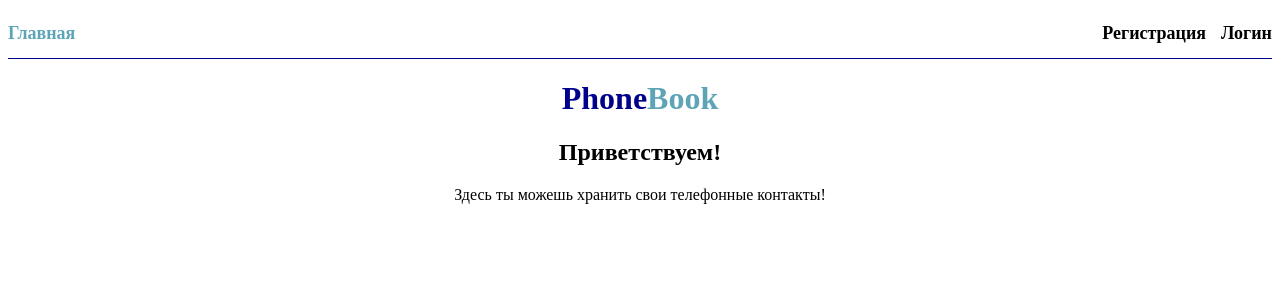
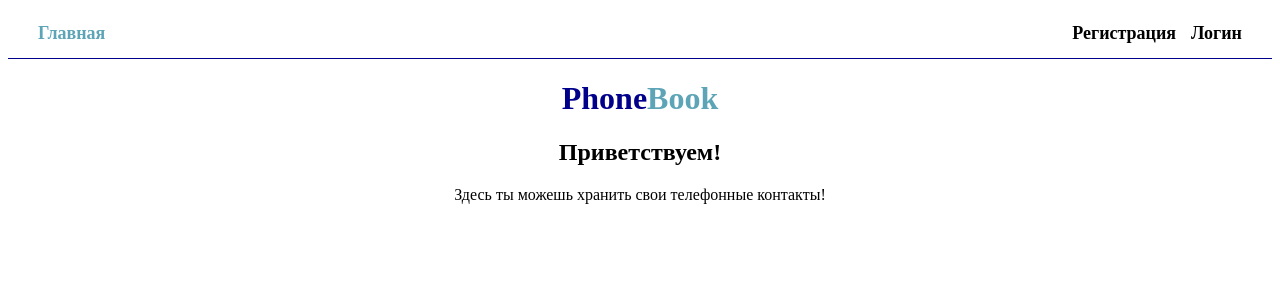
Before and after one commit to Olga-Konopleva/goit-react-hw-09-phonebook, a React (Create React App) app: page / in a window 1280 px wide. Shown: the top 300 px of the page. Built offline with nearby package versions, Linux system fonts and the light colour scheme.

Commit message:
правка стилей

```diff
--- a/public/index.html
+++ b/public/index.html
@@ -9,7 +9,7 @@
       name="description"
       content="Web site created using create-react-app"
     />
-    <title>React App</title>
+    <title>PhoneBook</title>
   </head>
   <body>
     <noscript>You need to enable JavaScript to run this app.</noscript>
--- a/src/components/AppBar/AppBar.module.scss
+++ b/src/components/AppBar/AppBar.module.scss
@@ -5,4 +5,6 @@
   align-items: center;
   height: 50px;
   margin-bottom: 20px;
+  padding-left: 30px;
+  padding-right: 30px;
 }
```
Also changed, not shown: 29 other files (tests, documents, lock files or other folders).
